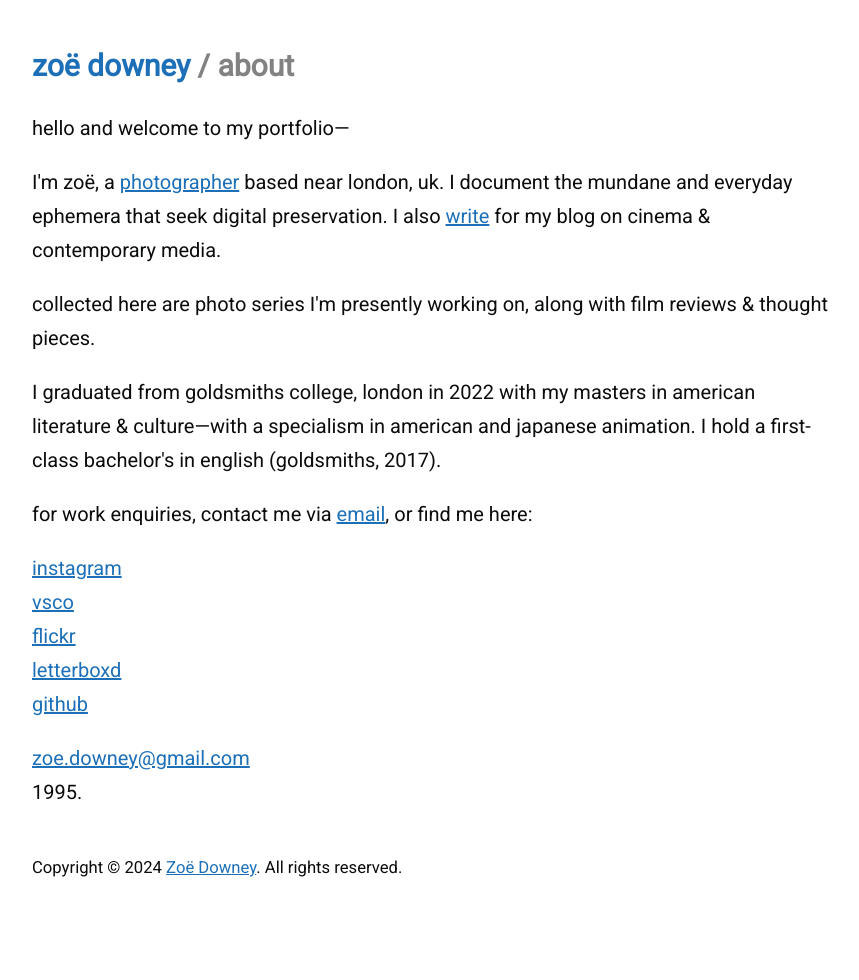
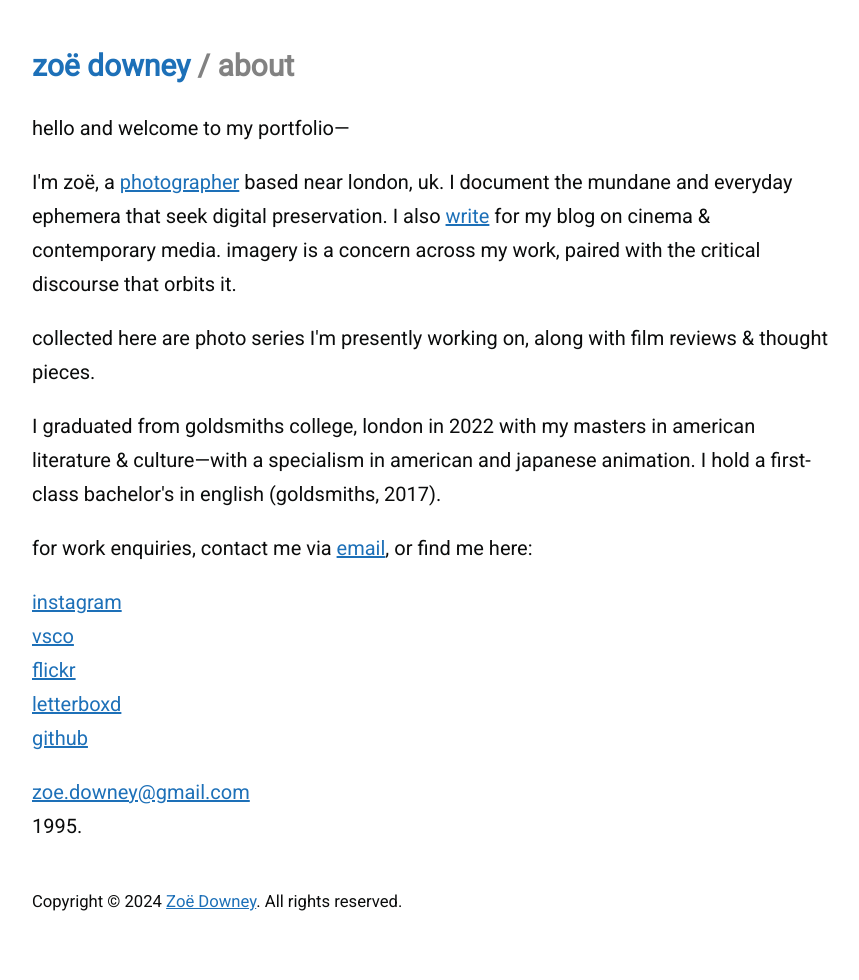
Before and after one commit to zoeurl/zoedowney.github.io, a Jekyll site: the page built from about/index.html, in a window 1280 px wide. Shown: the whole page, without its empty margins (208-1067 px from the left). Built offline with Jekyll 4.4.1, drawn with Linux system fonts in a browser that asks for light colours.

Commit message:
Update index.html

```diff
--- a/about/index.html
+++ b/about/index.html
@@ -6,7 +6,7 @@
 <p>
 hello and welcome to my portfolio—
 </p>
-I'm zoë, a <a href="https://www.zoedowney.com/photography/">photographer</a> based near london, uk. I document the mundane and everyday ephemera that seek digital preservation. I also <a href="https://www.zoedowney.com/writing/">write</a> for my blog on cinema & contemporary media.
+I'm zoë, a <a href="https://www.zoedowney.com/photography/">photographer</a> based near london, uk. I document the mundane and everyday ephemera that seek digital preservation. I also <a href="https://www.zoedowney.com/writing/">write</a> for my blog on cinema & contemporary media. imagery is a concern across my work, paired with the critical discourse that orbits it.
 </p>
 collected here are photo series I'm presently working on, along with film reviews & thought pieces.
 </p>
```
